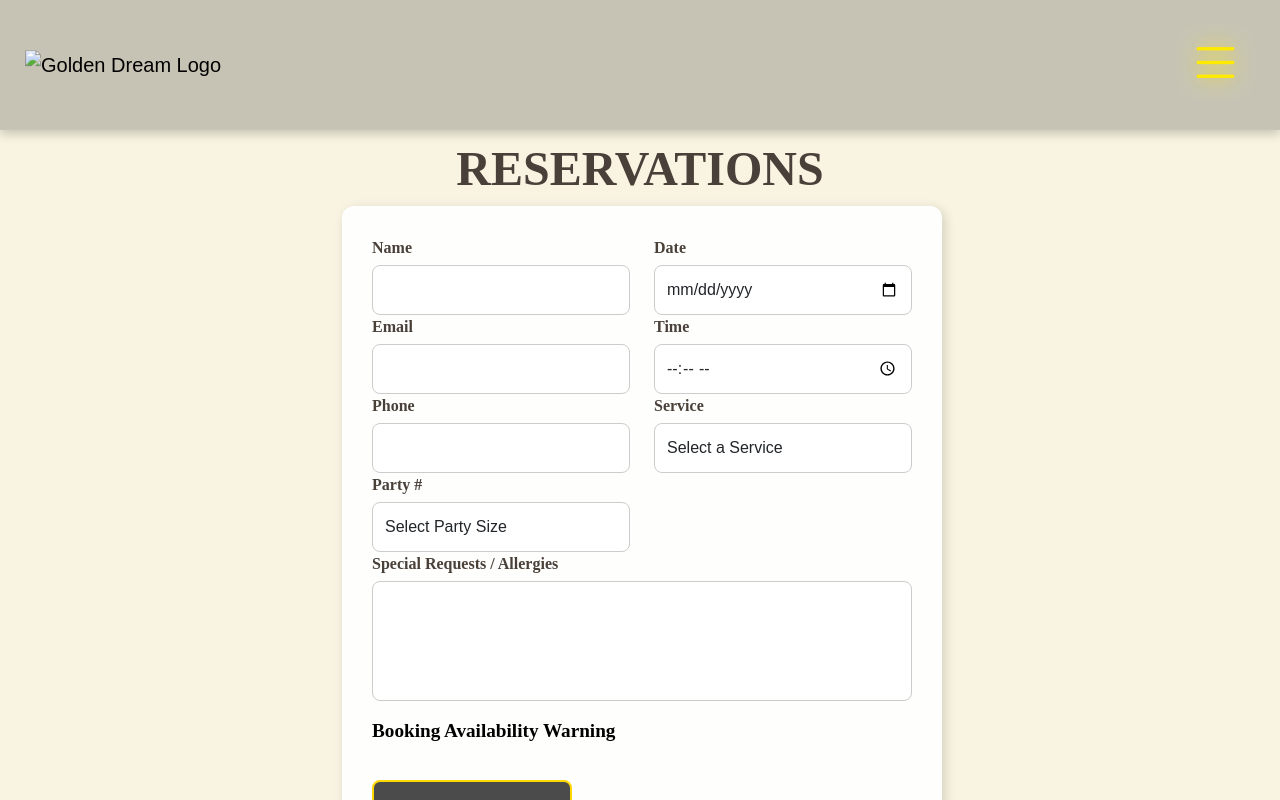
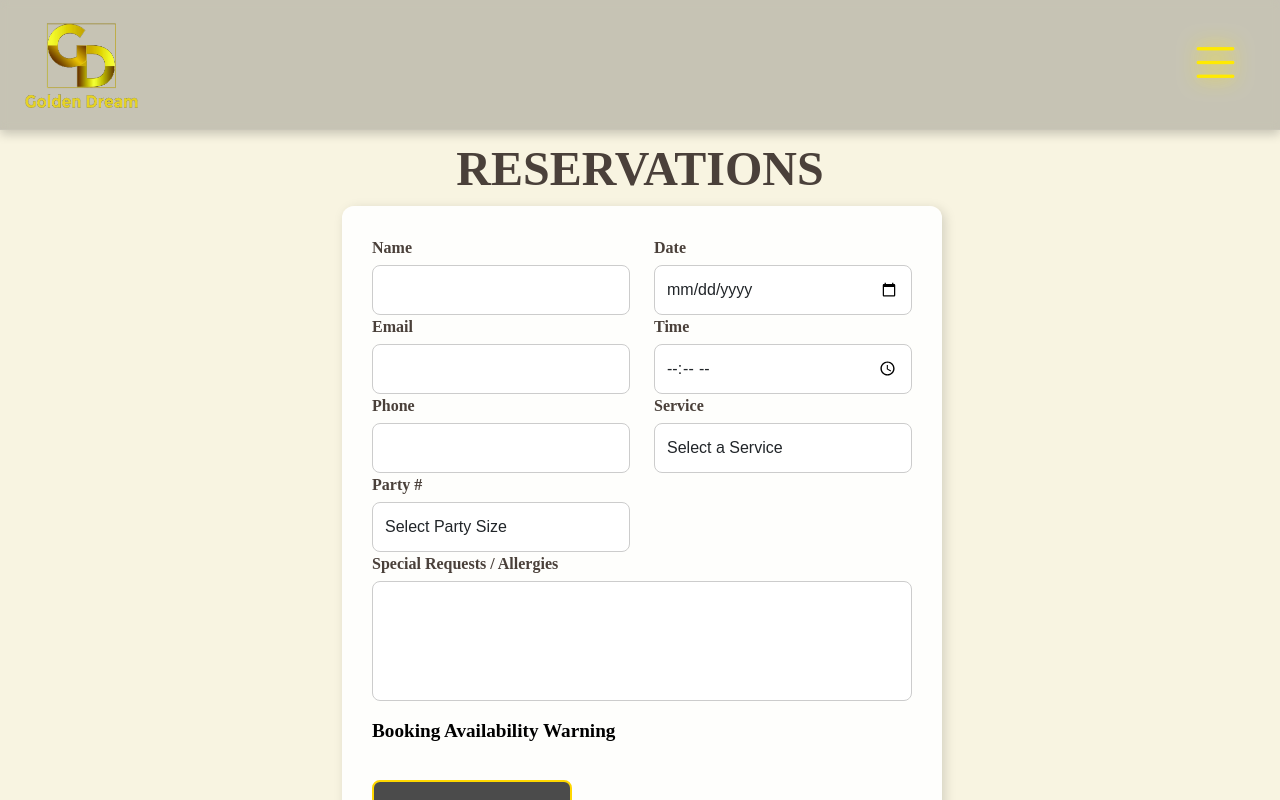
Before and after one commit to ashbelleh/Golden-Dream, a plain HTML site: page reservation.html in a window 1280 px wide. Drawn offline with nearby package versions, Linux system fonts and the light colour scheme; files that its build step writes are made by us from their sources; a web font is replaced by a local one.

Commit message:
changed directory path of css files

```diff
--- a/reservation.html
+++ b/reservation.html
@@ -12,8 +12,8 @@
     <link rel="stylesheet" href="https://cdn.jsdelivr.net/npm/bootstrap-icons/font/bootstrap-icons.css">
 
     <!-- Custom CSS -->
-    <link rel="stylesheet" href="css/global.css">
-    <link rel="stylesheet" href="css/reservation.css">
+    <link rel="stylesheet" href="global.css">
+    <link rel="stylesheet" href="reservation.css">
 </head>
 <body>
 
@@ -21,7 +21,7 @@
     <nav class="navbar navbar-expand-lg fixed-top">
         <div class="container">
             <a class="navbar-brand" href="home.html">
-                <img src="assets/logo_transparent.png" alt="Golden Dream Logo" class="nav-logo">
+                <img src="logo_transparent.png" alt="Golden Dream Logo" class="nav-logo">
             </a>
             <button class="hamburger-menu btn" type="button" data-bs-toggle="offcanvas" data-bs-target="#offcanvasNav">
                 <i class="bi bi-list"></i> <!-- Bootstrap Hamburger Icon -->
```
